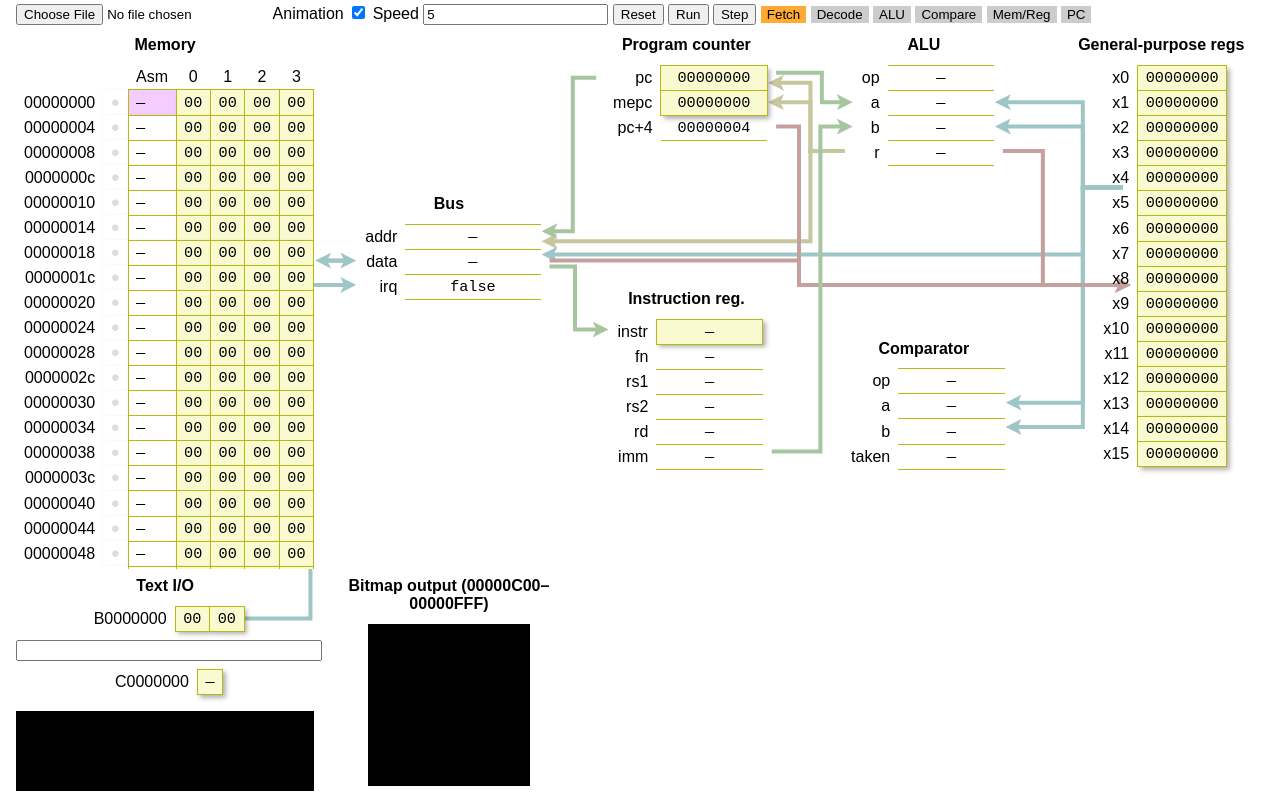
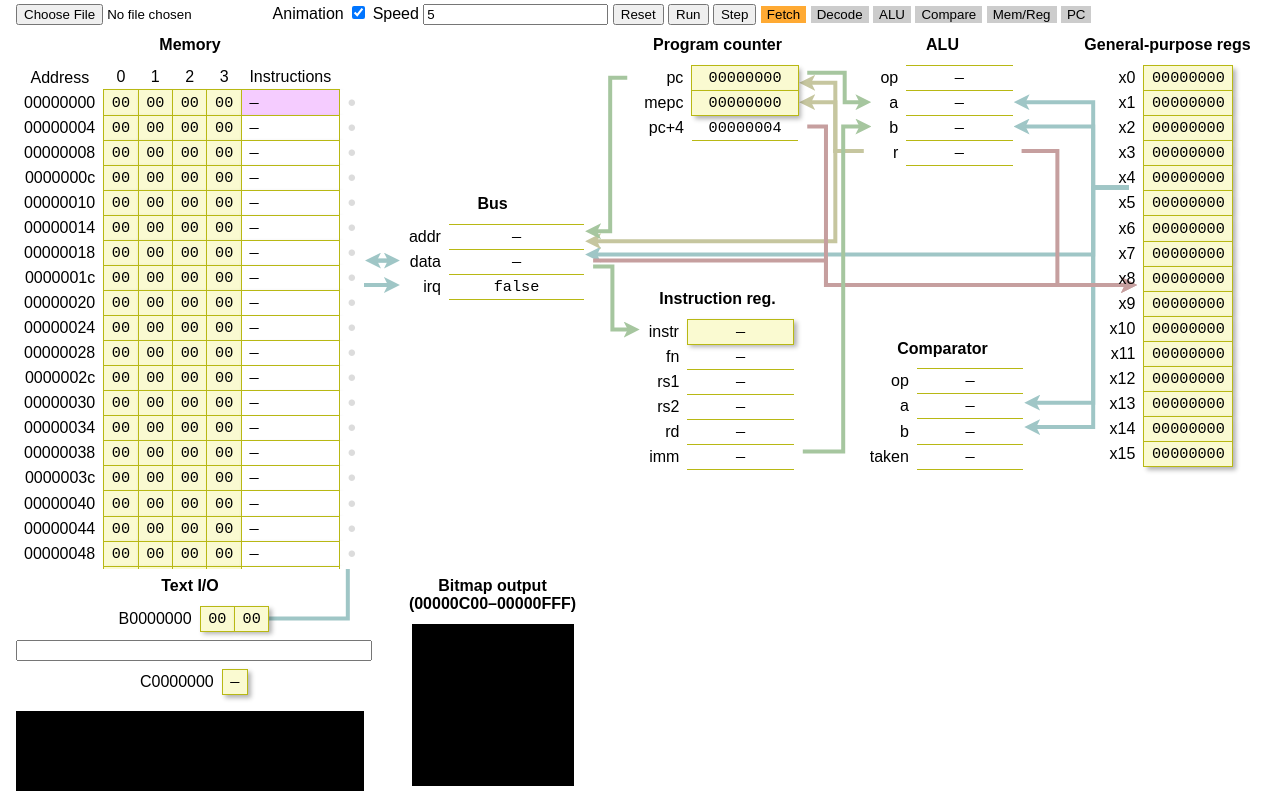
Before and after one commit to ESEO-Tech/emulsiV, a plain HTML site: page index.html in a window 1280 px wide. Drawn offline with Linux system fonts and the light colour scheme.

Commit message:
Changement de disposition de la vue mémoire

```diff
--- a/index.html
+++ b/index.html
@@ -30,16 +30,16 @@
         <div id="mem" class="tbl-wrapper">
             <table>
                 <tr class="heading">
+                    <th>Address</th>
+                    <th>0</th> <th>1</th> <th>2</th> <th>3</th>
+                    <th>Instructions</th>
                     <th></th>
-                    <th></th>
-                    <th>Asm</th>
-                    <th>0</th> <th>1</th> <th>2</th> <th>3</th>
                 </tr>
                 <tr class="reg">
                     <th>00000000</th>
+                    <td>00</td> <td>00</td> <td>00</td> <td>00</td>
+                    <td class="asm">&mdash;</td>
                     <td class="brk" title="Click to set/remove a breakpoint">&#x25cf;</td>
-                    <td class="asm">&mdash;</td>
-                    <td>00</td> <td>00</td> <td>00</td> <td>00</td>
                 </tr>
             </table>
         </div>
@@ -136,8 +136,7 @@
             <tr class="reg"> <th>C0000000</th> <td id="memc0000000"></td> </tr>
         </table>
 
-        <pre id="text-output">
-        </pre>
+        <pre id="text-output"></pre>
     </div>
     <div class="cell">
         <h1>Bitmap output (00000C00&ndash;00000FFF)</h1>
--- a/js/controller.js
+++ b/js/controller.js
@@ -23,6 +23,7 @@ export class Controller {
         if (resetBus) {
             this.bus.reset();
         }
+        view.clearDevices();
         this.traceData = null;
         this.forceUpdate();
         this.setNextState("fetch");
@@ -133,7 +134,7 @@ export class Controller {
             await this.trace(single, false);
         } while (!this.stopRequest &&
                  !(single && this.state === "fetch") &&
-                 !this.breakpoints[i32.toHex(this.cpu.pc)]);
+                 !(this.breakpoints[i32.toHex(this.cpu.pc)] && this.state === "fetch"));
 
         if (!single && !view.animationsEnabled()) {
             this.forceUpdate();
--- a/js/view.js
+++ b/js/view.js
@@ -149,10 +149,10 @@ export function init(memSize) {
         const rowAddress = i * MEMORY_BYTES_PER_ROW;
         currentRow.querySelector("th").innerHTML = i32.toHex(rowAddress);
         currentRow.querySelectorAll("td").forEach((td, j) => {
-            const prefix = j == 0 ? "brk" :
-                           j == 1 ? "asm" :
+            const prefix = j == 5 ? "brk" :
+                           j == 4 ? "asm" :
                                     "mem";
-            const addr = j < 2 ? rowAddress : rowAddress + j - 2;
+            const addr = j >= 4 ? rowAddress : rowAddress + j;
             td.setAttribute("id", prefix + i32.toHex(addr));
         });
     }
@@ -164,17 +164,13 @@ export function init(memSize) {
 
     window.addEventListener("resize", resize);
 
-    const canvas = document.getElementById("bitmap-output");
-    const ctx = canvas.getContext("2d");
-    ctx.fillStyle = "black";
-    ctx.fillRect(0, 0, canvas.width, canvas.height);
+    clearBitmapOutput("bitmap-output");
 
     resize();
 }
 
 export function reset() {
     document.querySelectorAll(".registers td").forEach(r => r.className = "");
-    document.getElementById("text-output").innerHTML = "";
     document.querySelectorAll(".state-btn").forEach(elt => {
         elt.disabled = true;
         elt.classList.remove("active");
@@ -348,6 +344,27 @@ function updateAsmOutput(id, dev) {
     }
 }
 
+export function clearDevices() {
+    for (let {id, dev} of deviceViews) {
+        if (dev instanceof TextOutput) {
+            clearTextOutput(id);
+        }
+    }
+}
+
+function clearTextOutput(id) {
+    document.getElementById(id).innerHTML = "";
+}
+
+function clearAsmOutput(id) {}
+
+function clearBitmapOutput(id, dev) {
+    const canvas = document.getElementById(id);
+    const ctx = canvas.getContext("2d");
+    ctx.fillStyle = "black";
+    ctx.fillRect(0, 0, canvas.width, canvas.height);
+}
+
 export function enableBreakpoint(id) {
     document.getElementById(id).classList.add("enabled");
 }
--- a/virgule.css
+++ b/virgule.css
@@ -116,6 +116,7 @@ body {
     border: none;
     color: rgb(220, 220, 220);
     cursor: pointer;
+    box-shadow: none;
 }
 
 .reg .brk:hover {
```
